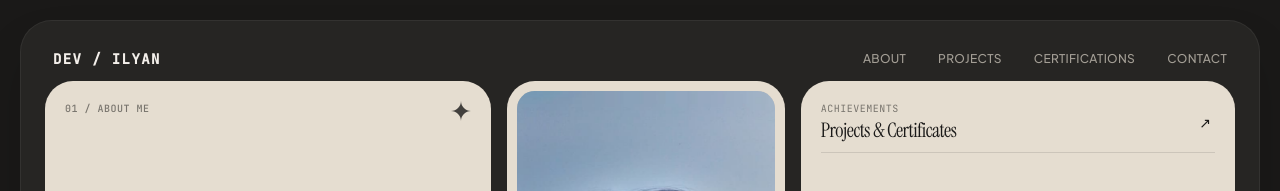
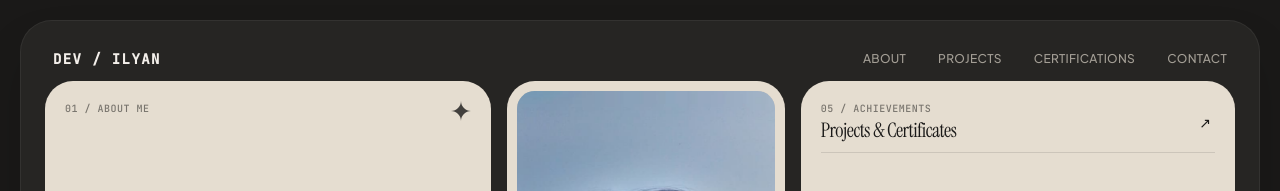
Before and after one commit to Ilyan321/Portfolio, a Next.js app: page / in a window 1280 px wide. Shown: the top 191 px of the page. Built offline with nearby package versions, Linux system fonts and the light colour scheme.

Commit message:
style(showcase): update section tag to '05 / ACHIEVEMENTS'

```diff
--- a/components/home-view.tsx
+++ b/components/home-view.tsx
@@ -315,8 +315,8 @@ export function HomeView() {
             {/* Header */}
             <div className="flex items-center justify-between pb-2 border-b border-[rgba(26,25,24,0.12)]">
               <div>
-                <span className="text-[10px] font-mono-code uppercase tracking-wider text-[#78746D] block">
-                  Achievements
+                <span className="text-[10px] font-mono-code uppercase tracking-wider text-[#78746D] font-medium block">
+                  05 / ACHIEVEMENTS
                 </span>
                 <h3 className="font-serif-display text-xl text-[#1A1918] font-normal tracking-tight">
                   Projects &amp; Certificates
```
